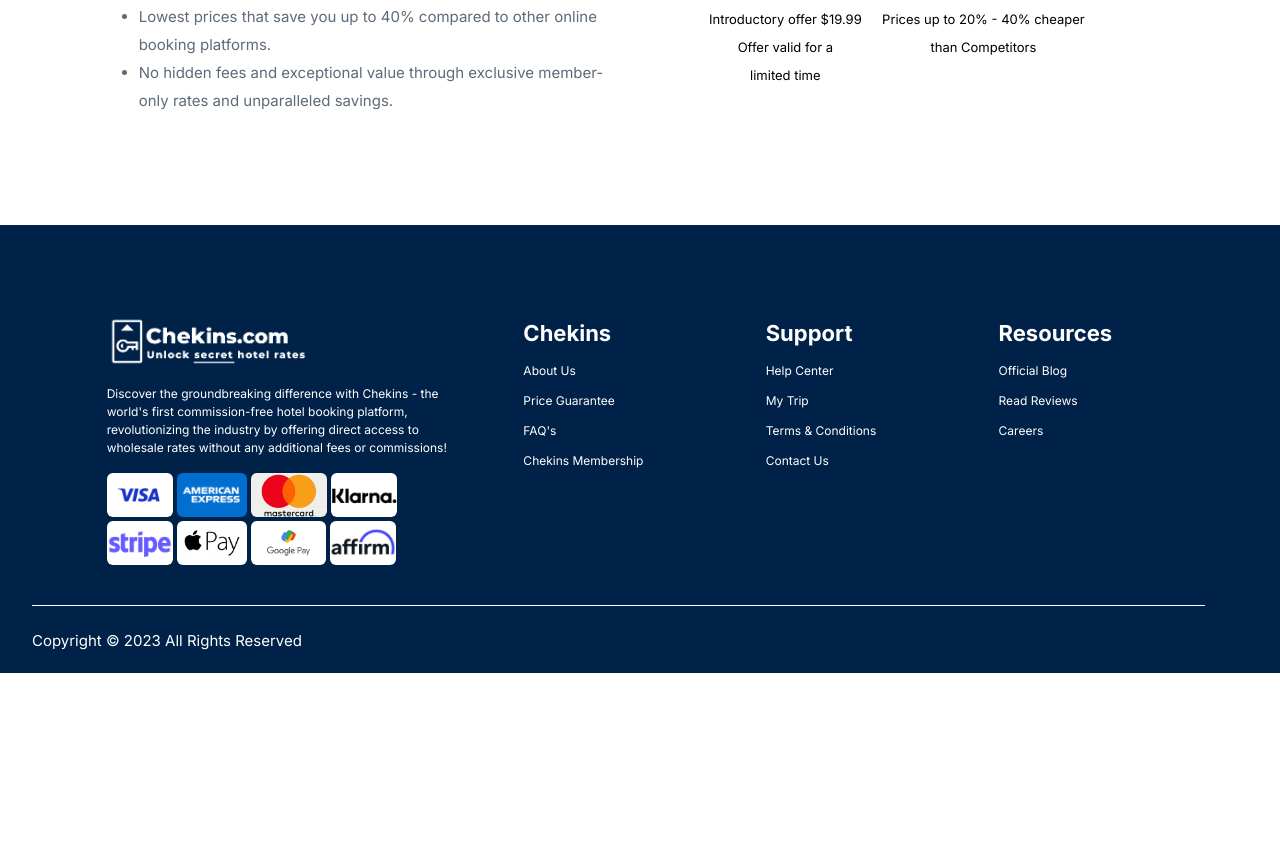
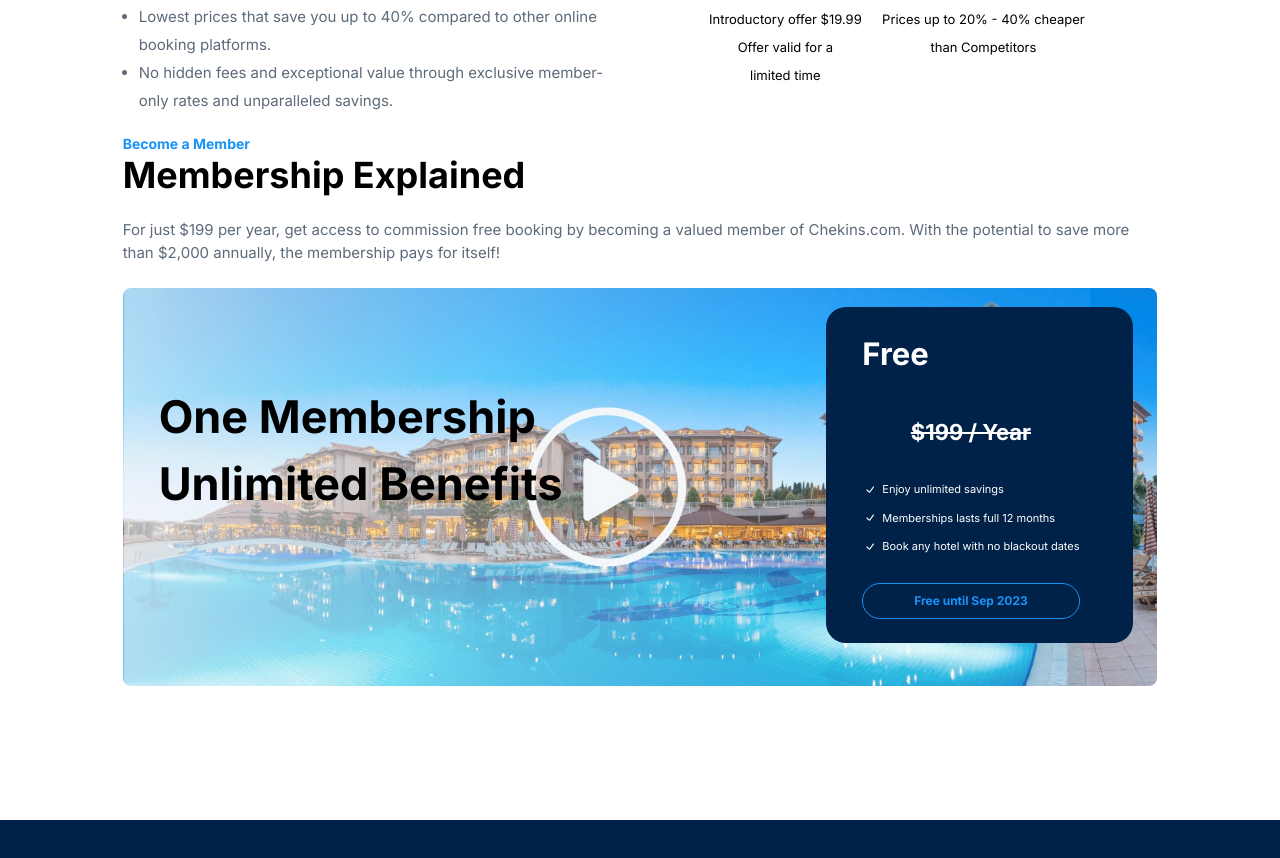
Before and after one commit to shsanantonio/chekins-clone, a Next.js app: page / in a window 1280 px wide. Shown: the part 742-1600 px from the top of the page. Before the commit the page ends 1415 px from the top, so only its background shows below. Built offline with nearby package versions, Linux system fonts and the light colour scheme.

Commit message:
Added BecomeAMember Section

```diff
--- a/app/page.jsx
+++ b/app/page.jsx
@@ -1,6 +1,7 @@
 import SearchForm from '@/components/SearchForm';
 import Tagline from '@/components/Tagline';
 import Benefits from '@/components/section/Benefits';
+import BecomeAMember from '@/components/section/BecomeAMember';
 
 export default function Home() {
   return (
@@ -8,6 +9,7 @@
       <Tagline />
       {/* <SearchForm /> */}
       <Benefits />
+      <BecomeAMember />
     </div>
   );
 }
--- /dev/null
+++ b/components/section/BecomeAMember.jsx
@@ -0,0 +1,116 @@
+export default function BecomeAMember() {
+  return (
+    <section id="member" className="mt-4">
+      <div className="container items-center flex flex-col px-4 lg:w-10/12 mx-auto  space-y-12 md:space-y-6">
+        <div className="flex flex-col space-y-12 w-full">
+          <div className="text-center items-center justify-center w-full md:text-left">
+            <span className="text-[#1893f8] font-bold text-sm">
+              Become a Member
+            </span>
+            <h2 className="font-homepage text-4xl font-bold text-center text-bluedark md:text-left">
+              Membership Explained
+            </h2>
+          </div>
+        </div>
+        <div className="text-[15px] 2xl:text-[18px] text-[#5C6A7A] flex flex-col gap-2 mb-3">
+          <span>
+            For just $199 per year, get access to commission free booking by
+            becoming a valued member of Chekins.com. With the potential to save
+            more than $2,000 annually, the membership pays for itself!{' '}
+          </span>
+        </div>
+        <div className="relative w-full  cursor-pointer lg:flex">
+          <img
+            src="/images/membership-video-image.jpg"
+            alt="video"
+            className="w-full object-cover rounded-lg h-[200px] sm:h-[306px] md:h-auto"
+          />
+          <div className="absolute  text-bluedark -top-[38px] md:-top-[49px] lg:top-[-31px] 2xl:top-[20px] px-1 md:px-6 w-full hidden sm:flex flex-row justify-between">
+            <div className="flex flex-col justify-center justify-items-center font-bold 2xl:text-[51px] md:text-[25px] lg:text-[45px] padding-[40px] pl-[2px] md:pl-3 rounded-lg  gap-3 w-full w-[56%] mb-4 lg:mb-0">
+              <span>One Membership Unlimited Benefits</span>
+            </div>
+            <div className="flex right-0 md:top-0 lg:top-[50%] justify-end items-center pt-[50px] pl-10 w-full lg:w-2/3">
+              <div className="relative">
+                <div className="bg-[#002248] h-[280px] xl:h-[336px] flex justify-between xl:w-[307px] w-[240px] rounded-[20px]">
+                  <div className="py-6 px-9 gap-0 2xl:gap-6 flex flex-col justify-between">
+                    <div className="text-[#fff] flex flex-col space-y-4">
+                      <span className="text-[26px] xl:text-[31px] font-bold">
+                        <div className="ribbon ribbon-top-left">
+                          <span>Free</span>
+                        </div>
+                      </span>
+                    </div>
+                    <div className="text-[#fff] text-center">
+                      <span className="text-[26px] xl:text-[31px] font-bold">
+                        <span className=" text-[22px] line-through">
+                          $199 / Year
+                        </span>
+                      </span>
+                    </div>
+                    <div className="text-[11px] text-[#fff] 2xl:text-[15px] space-y-3">
+                      <div className="flex flex-row space-x-1 items-center">
+                        <div className="rounded-full bg-finalblue px-1 py-1">
+                          <svg
+                            width="08"
+                            height="07"
+                            viewBox="0 0 15 13"
+                            fill="none"
+                            xmlns="http://www.w3.org/2000/svg"
+                          >
+                            <path
+                              d="M14.7157 2.54178L7.5855 12.2178C7.41545 12.4434 7.16188 12.5913 6.88177 12.6281C6.60166 12.6649 6.3185 12.5876 6.09592 12.4137L1.00425 8.34282C0.554943 7.98326 0.482189 7.32754 0.84175 6.87824C1.20131 6.42893 1.85703 6.35617 2.30633 6.71573L6.55217 10.1126L13.0386 1.30949C13.2513 0.990309 13.6222 0.813843 14.0041 0.85015C14.3859 0.886457 14.7169 1.12966 14.8656 1.48321C15.0143 1.83675 14.9568 2.24343 14.7157 2.54178Z"
+                              fill="white"
+                            ></path>
+                          </svg>
+                        </div>
+                        <span>Enjoy unlimited savings</span>
+                      </div>
+                      <div className="flex flex-row space-x-1 items-center">
+                        <div className="rounded-full bg-finalblue px-1 py-1">
+                          <svg
+                            width="08"
+                            height="07"
+                            viewBox="0 0 15 13"
+                            fill="none"
+                            xmlns="http://www.w3.org/2000/svg"
+                          >
+                            <path
+                              d="M14.7157 2.54178L7.5855 12.2178C7.41545 12.4434 7.16188 12.5913 6.88177 12.6281C6.60166 12.6649 6.3185 12.5876 6.09592 12.4137L1.00425 8.34282C0.554943 7.98326 0.482189 7.32754 0.84175 6.87824C1.20131 6.42893 1.85703 6.35617 2.30633 6.71573L6.55217 10.1126L13.0386 1.30949C13.2513 0.990309 13.6222 0.813843 14.0041 0.85015C14.3859 0.886457 14.7169 1.12966 14.8656 1.48321C15.0143 1.83675 14.9568 2.24343 14.7157 2.54178Z"
+                              fill="white"
+                            ></path>
+                          </svg>
+                        </div>
+                        <span>Memberships lasts full 12 months</span>
+                      </div>
+                      <div className="flex flex-row space-x-1 items-center">
+                        <div className="rounded-full bg-finalblue h-[15px] px-1 py-1">
+                          <svg
+                            width="08"
+                            height="07"
+                            viewBox="0 0 15 13"
+                            fill="none"
+                            xmlns="http://www.w3.org/2000/svg"
+                          >
+                            <path
+                              d="M14.7157 2.54178L7.5855 12.2178C7.41545 12.4434 7.16188 12.5913 6.88177 12.6281C6.60166 12.6649 6.3185 12.5876 6.09592 12.4137L1.00425 8.34282C0.554943 7.98326 0.482189 7.32754 0.84175 6.87824C1.20131 6.42893 1.85703 6.35617 2.30633 6.71573L6.55217 10.1126L13.0386 1.30949C13.2513 0.990309 13.6222 0.813843 14.0041 0.85015C14.3859 0.886457 14.7169 1.12966 14.8656 1.48321C15.0143 1.83675 14.9568 2.24343 14.7157 2.54178Z"
+                              fill="white"
+                            ></path>
+                          </svg>
+                        </div>
+                        <span>Book any hotel with no blackout dates</span>
+                      </div>
+                    </div>
+                    <button className="border-[#1893F8] text-[#1893F8] text-center py-2 text-[12px] px-3 w-full font-bold border-[1px] rounded-full items-center">
+                      Free until Sep 2023
+                    </button>
+                  </div>
+                </div>
+              </div>
+            </div>
+          </div>
+        </div>
+        <div className="w-full mt-5"></div>
+      </div>
+    </section>
+  );
+}
```
Also changed, not shown: components/section/Benefits.jsx (+39 -32 lines), public/images/membership-video-image.jpg (added).
